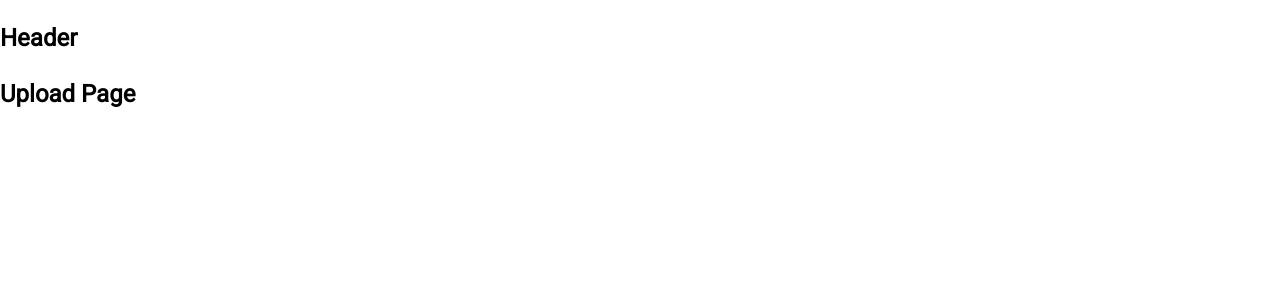
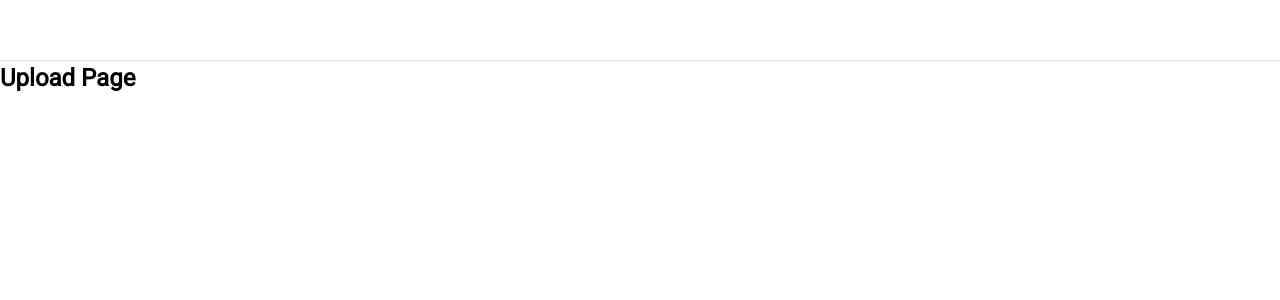
Before and after one commit to Tambao1911/react_tiktok, a React (Create React App) app: page /upload in a window 1280 px wide. Shown: the top 300 px of the page. Built offline with nearby package versions, Linux system fonts and the light colour scheme.

Commit message:
Dựng khung Layout mặc định

```diff
--- a/package.json
+++ b/package.json
@@ -6,6 +6,7 @@
     "@testing-library/jest-dom": "^5.17.0",
     "@testing-library/react": "^13.4.0",
     "@testing-library/user-event": "^13.5.0",
+    "classnames": "^2.3.2",
     "normalize.css": "^8.0.1",
     "react": "^18.2.0",
     "react-dom": "^18.2.0",
--- a/src/component/GlobalStyles/GlobalStyles.scss
+++ b/src/component/GlobalStyles/GlobalStyles.scss
@@ -3,9 +3,15 @@
 
 :root {
     --primary: #fe2c55;
+
+    // DefaultLayout
+    --default-layout-header-height: 60px;
+    --default-layout-width: 1150px;
 }
 
 * {
+    margin: 0;
+    padding: 0;
     box-sizing: border-box;
 }
 
--- /dev/null
+++ b/src/component/Layout/DefaultLayout/DefaultLayout.module.scss
@@ -0,0 +1,15 @@
+.wrapper {
+    width: 100%;
+    display: flex;
+    flex-direction: column;
+    align-items: center;
+}
+
+.container {
+    display: flex;
+    width: var(--default-layout-width);
+}
+
+.content {
+    flex: 1;
+}
--- /dev/null
+++ b/src/component/Layout/DefaultLayout/Sidebar/Sidebar.module.scss
@@ -0,0 +1,3 @@
+.wrapper {
+    width: 356px;
+}
--- a/src/component/Layout/DefaultLayout/Sidebar/index.js
+++ b/src/component/Layout/DefaultLayout/Sidebar/index.js
@@ -1,5 +1,11 @@
+import classNames from "classnames/bind";
+import styles from './Sidebar.module.scss'
+
+const cx = classNames.bind(styles)
 function Sidebar() {
-    return <h2>Sidebar</h2>
+    return <aside className={cx('wrapper')}>
+        <h2>SideBar</h2>
+    </aside>
 }
 
 export default Sidebar;
--- a/src/component/Layout/DefaultLayout/index.js
+++ b/src/component/Layout/DefaultLayout/index.js
@@ -1,13 +1,17 @@
+import classNames from 'classnames/bind'
 import Header from '~/component/Layout/components/Header'
+import styles from './DefaultLayout.module.scss'
 import Sidebar from './Sidebar'
+
+const cx = classNames.bind(styles)
 
 function DefaultLayout({ children }) {
     return (
-        <div>
+        <div className={cx('wrapper')}>
             <Header />
-            <div className='container'>
+            <div className={cx('container')}>
                 <Sidebar />
-                <div className='content'>
+                <div className={cx('content')}>
                     {children}
                 </div>
             </div>
--- a/src/component/Layout/HeaderOly/index.js
+++ b/src/component/Layout/HeaderOnly/index.js
@@ -1,6 +1,6 @@
 import Header from '~/component/Layout/components/Header'
 
-function DefaultLayout({ children }) {
+function HeaderOnly({ children }) {
     return (
         <div>
             <Header />
@@ -13,4 +13,4 @@
     )
 }
 
-export default DefaultLayout;
+export default HeaderOnly;
--- /dev/null
+++ b/src/component/Layout/components/Header/Header.module.scss
@@ -0,0 +1,11 @@
+.wrapper {
+    width: 100%;
+    height: var(--default-layout-header-height, 60px);
+    box-shadow: 0px 1px 1px rgb(0 0 0 / 12%);
+    display: flex;
+    justify-content: center;
+}
+.inner {
+    height: 100%;
+    width: var(--default-layout-width);
+}
--- a/src/component/Layout/components/Header/index.js
+++ b/src/component/Layout/components/Header/index.js
@@ -1,5 +1,14 @@
+import classNames from 'classnames/bind';
+import styles from './Header.module.scss'
+
+const cx = classNames.bind(styles)
+
 function Header() {
-    return <h2>Header</h2>
+    return <header className={cx('wrapper')}>
+        <div className={cx('inner')}>
+
+        </div>
+    </header>
 }
 
 export default Header;
--- a/src/component/Layout/index.js
+++ b/src/component/Layout/index.js
@@ -1,2 +1,2 @@
 export { default as DefaultLayout } from './DefaultLayout'
-export { default as HeaderOnly } from './HeaderOly'
+export { default as HeaderOnly } from './HeaderOnly'
```
Also changed, not shown: 1 other file (tests, documents, lock files or other folders).
